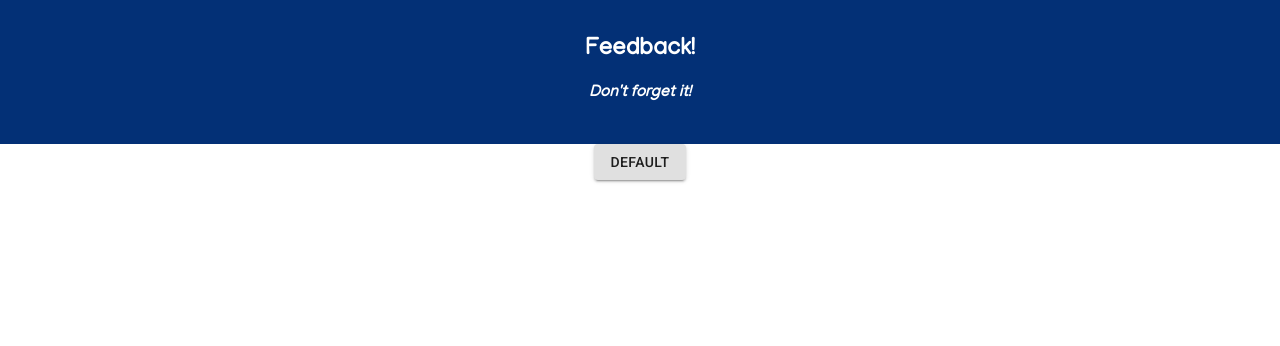
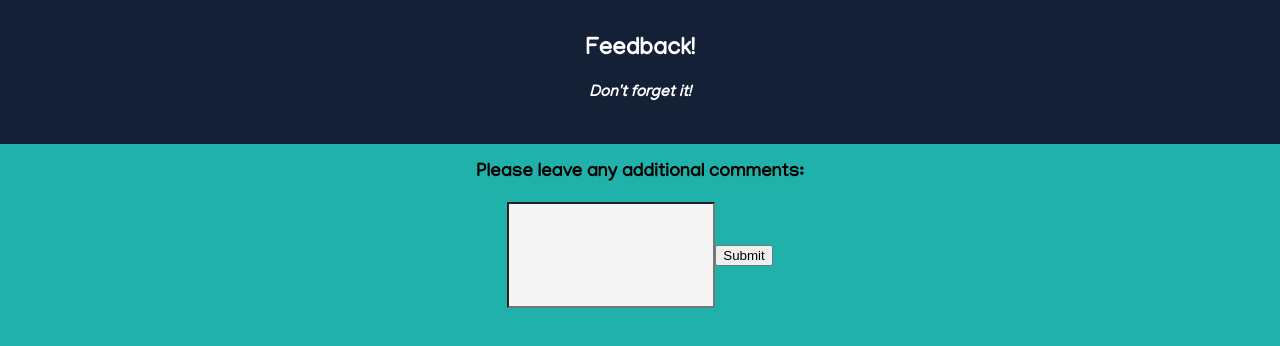
Before and after one commit to macypruitt/redux-feedback-loop, a React (Create React App) app: page /#/comments in a window 1280 px wide. Shown: the top 346 px of the page. Built offline with nearby package versions, Linux system fonts and the light colour scheme.

Commit message:
improved styling

```diff
--- a/src/components/App/App.css
+++ b/src/components/App/App.css
@@ -3,7 +3,7 @@
 }
 
 .App-header {
-  background-color: #033076;
+  background-color: #132036;
   min-height: 70px;
   padding: 20px;
   color: white;
@@ -18,10 +18,31 @@
 }
 
 .radio-buttons {
-  padding: 10px;
+  width: 500px;
+  text-align: center;
+  display: inline;
 }
 
 .question-text {
   font-size: 2em;
   padding: 20px;
 }
+
+.container {
+  margin: auto;
+
+}
+
+body {
+  background-color: lightseagreen;
+}
+
+.comments-box {
+  width: 90%;
+  max-width: 200px;
+  height: 100px;
+  background-color: whitesmoke;
+  text-align: center;
+  word-wrap: normal;
+
+}
--- a/src/components/App/App.js
+++ b/src/components/App/App.js
@@ -5,9 +5,6 @@ import { HashRouter as Router, Route } from 'react-router-dom';
 import mapStoreToProps from '../../modules/mapStoreToProps';
 import { connect } from 'react-redux';
 import 'typeface-roboto';
-
-
-
 import './App.css';
 
 //pages/routes
@@ -25,6 +22,7 @@ class App extends Component {
   getFeedback
   render() {
     return (
+      <div className="container">
       <div className="App">
         <header className="App-header">
           <h1 className="App-title">Feedback!</h1>
@@ -39,6 +37,7 @@ class App extends Component {
         <Route exact path="/success" component={Success} />
         </Router>
       </div>
+      </div>
     );
   }
 }
--- a/src/components/Pages/Comments/Comments.js
+++ b/src/components/Pages/Comments/Comments.js
@@ -2,6 +2,7 @@ import React, { Component } from 'react';
 import { connect } from 'react-redux';
 import mapStoreToProps from '../../../modules/mapStoreToProps';
 import Button from '@material-ui/core/Button';
+import '../Comments/Comments.css'
 
 class Comments extends Component {
     state = {
@@ -17,7 +18,7 @@ class Comments extends Component {
 
     handleClickSubmit = (event) => {
         //event.preventDefault();
-        this.props.dispatch({type:'SET_COMMENTS', payload: this.state.supported});
+        this.props.dispatch({type:'SET_COMMENTS', payload: this.state.comments});
         this.props.history.push('/comments');
     }
 
@@ -26,10 +27,9 @@ class Comments extends Component {
 
         return (
             <div>
-
-            <Button variant="contained" onClick={this.handleClick} >
-            Default
-            </Button>
+                <h3>Please leave any additional comments:</h3>
+                <input  className="comments-box" onChange={this.handleChange} type="text" name="rating"></input>
+                <button onClick ={this.handleClickSubmit} type="submit">Submit</button>
 
             </div>
         )
--- a/src/components/Pages/Feeling/Feeling.js
+++ b/src/components/Pages/Feeling/Feeling.js
@@ -2,8 +2,6 @@ import React, { Component } from 'react';
 import { connect } from 'react-redux';
 import mapStoreToProps from '../../../modules/mapStoreToProps';
 
-
-///rating modules
 
 
 
@@ -31,7 +29,6 @@ class Feeling extends Component {
 
         return (
             <div>
-
                 <h2>How are you feeling today?</h2>
                 <div className="radio-buttons">
                     <input onClick={this.handleChange} type="radio" name="rating" value="1"></input>1
--- a/src/components/Pages/Supported/Supported.js
+++ b/src/components/Pages/Supported/Supported.js
@@ -27,7 +27,7 @@ class Supported extends Component {
         return (
             <div>
 
-      <div>
+            <div>
 
             <h2>Did you feel supported by staff?</h2>
             <div className="radio-buttons">
@@ -38,7 +38,7 @@ class Supported extends Component {
                 <input onClick={this.handleChange} type="radio" name="rating" value="5"></input>5
                 <button onClick ={this.handleClickSubmit} type="submit">Submit</button>
             </div>
-        </div>
+            </div>
 
             </div>
         )
```
Also changed, not shown: src/components/Pages/Comments/Comments.css (added).
